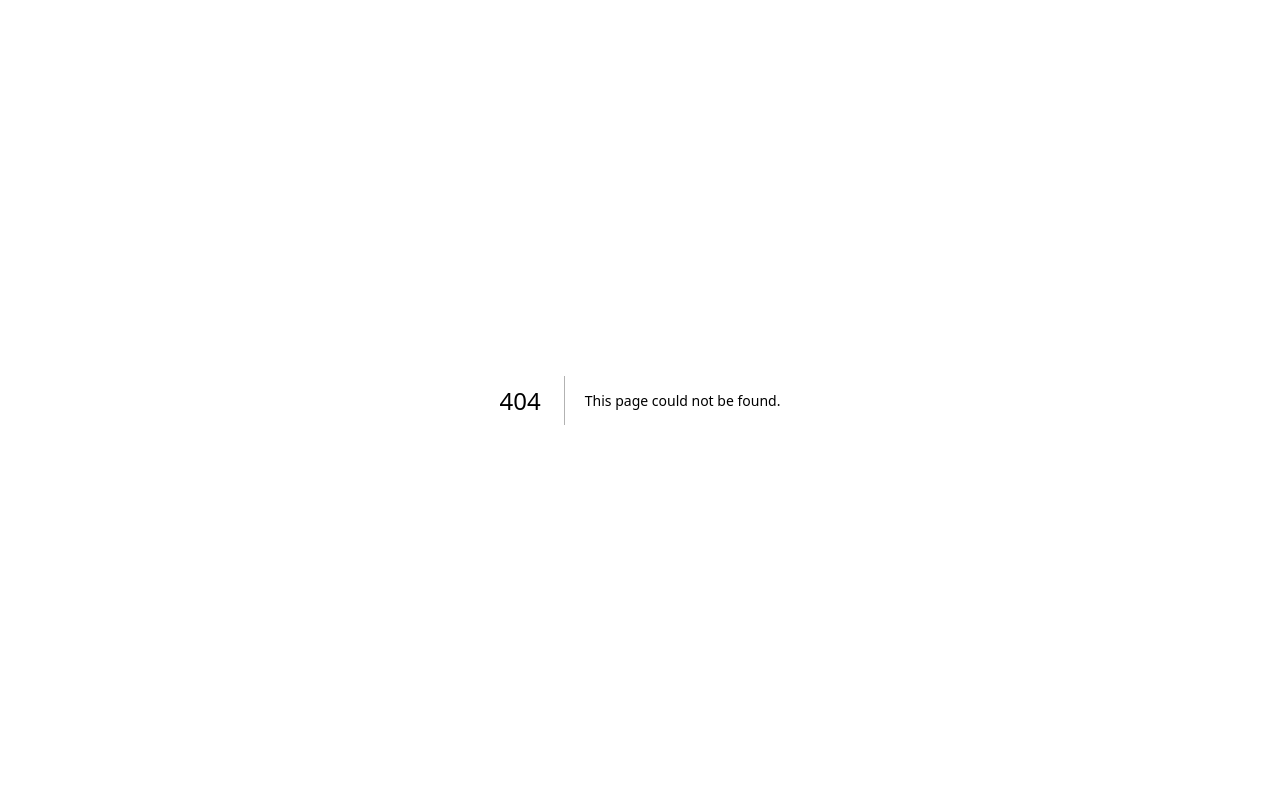
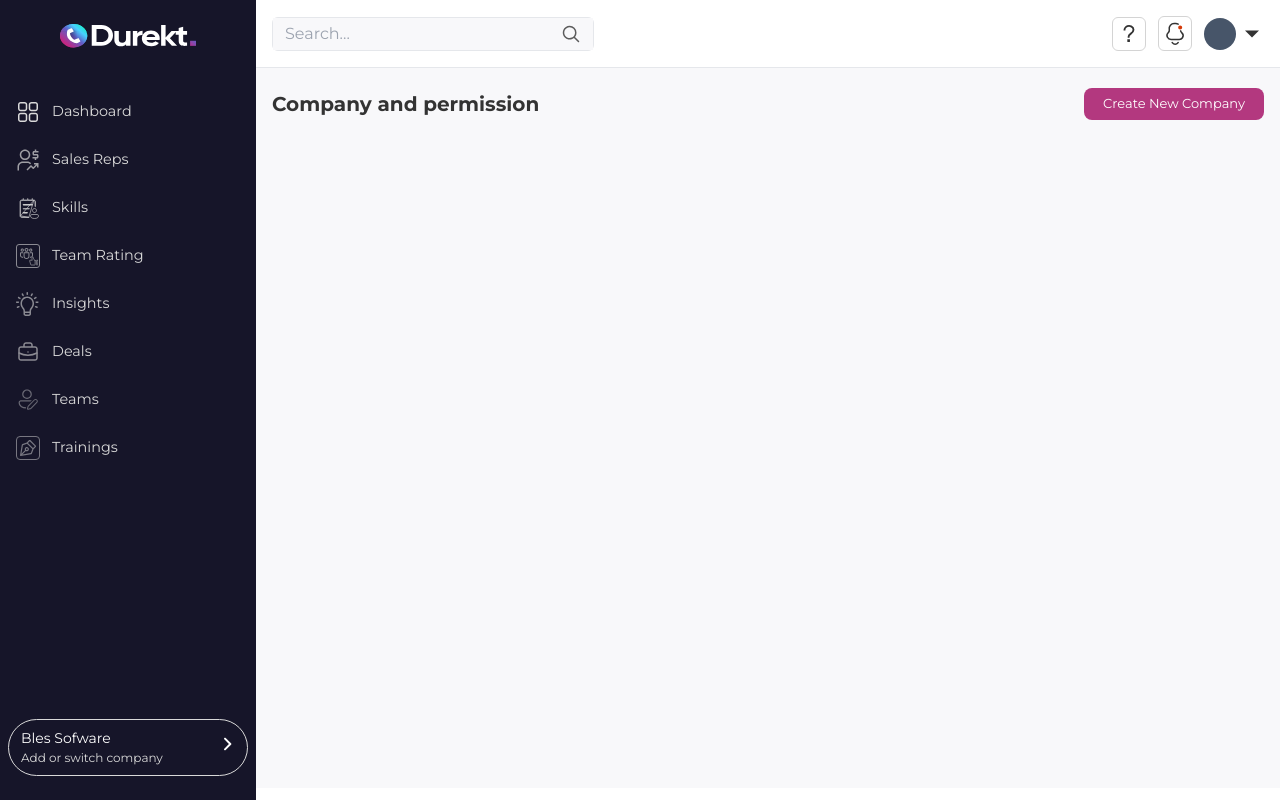
Before and after one commit to Caleb00004/Ai-powered-sales-call-analysis, a Next.js app: page /dashboard/company-permission in a window 1280 px wide. Before the commit this address had no page. Built offline with nearby package versions, Linux system fonts and the light colour scheme.

Commit message:
feat: created company and permisson dashboard page

```diff
--- /dev/null
+++ b/src/components/dashboard/companypermission-component.tsx
@@ -0,0 +1,16 @@
+import Button from "../primary/Button"
+
+const CompanypermissionComponent = () => {
+    return (
+        <div>
+            <div className="flex justify-between items-center">
+                <h1 className="text-[20px] font-[600] text-[#333333]">Company and permission</h1>
+                <div className="w-[180px]">
+                    <Button onClick={() => {}} className="py-[6px] text-[13px]">Create New Company</Button>
+                </div>
+            </div>
+        </div>
+    )
+}
+
+export default CompanypermissionComponent
--- a/src/components/secondary/SideNav.tsx
+++ b/src/components/secondary/SideNav.tsx
@@ -8,6 +8,7 @@ import InsightsIcon from "../../../public/svgs/dashboardIcons/insights-icon.svg"
 import DealsIcon from "../../../public/svgs/dashboardIcons/deals-icon.svg"
 import ManagerIcon from "../../../public/svgs/dashboardIcons/managers-icon.svg"
 import TrainingIcon from "../../../public/svgs/dashboardIcons/trainings-icon.svg"
+import ArrowIcon from "../../../public/svgs/arrow2-icon.svg"
 import { useRouter } from "next/router"
 
 const SideNav = () => {
@@ -55,6 +56,13 @@ const SideNav = () => {
                     <p>Trainings</p>
                 </Link>
             </div>
+            <div className=" border border-[#D9D9D9] rounded-[150px] flex justify-between mt-auto mb-6 pl-3 pr-1 py-2 mx-2 ">
+                <div>
+                    <p className="text-white text-[14px] font-[500]">Bles Sofware</p>
+                    <p className=" text-[#D9D9D9] text-[12px]" >Add or switch company</p>
+                </div>
+                <ArrowIcon className="text-white" />
+            </div>
         </div>
     )
 }
--- /dev/null
+++ b/src/pages/dashboard/company-permission.tsx
@@ -0,0 +1,12 @@
+import DashboardLayout from "@/components/layouts/DashboardLayout"
+import CompanypermissionComponent from "../../components/dashboard/companypermission-component"
+
+const CompanyPermission = () => {
+    return (
+        <DashboardLayout>
+            <CompanypermissionComponent />
+        </DashboardLayout>
+    )
+}
+
+export default CompanyPermission
```
